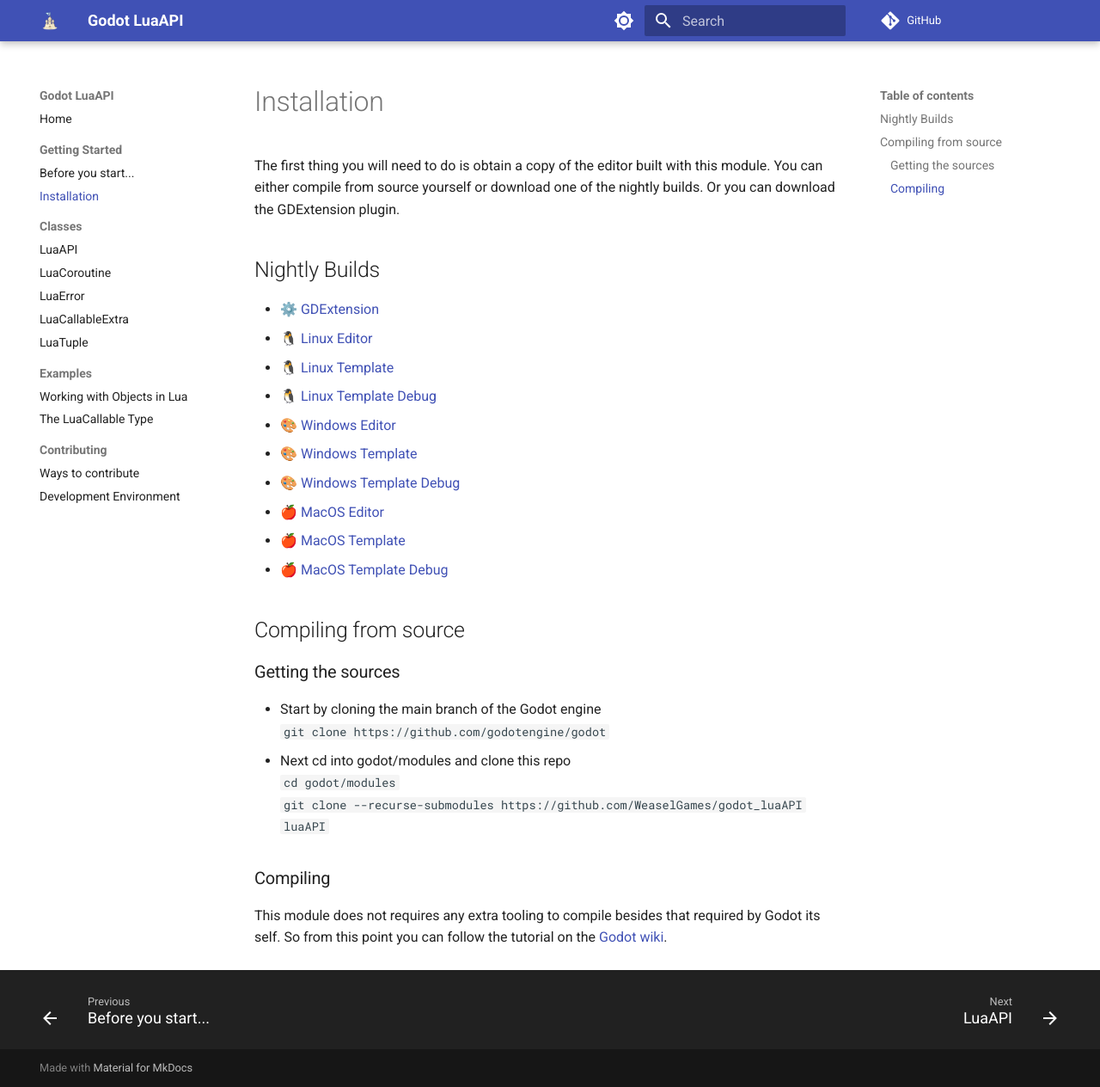
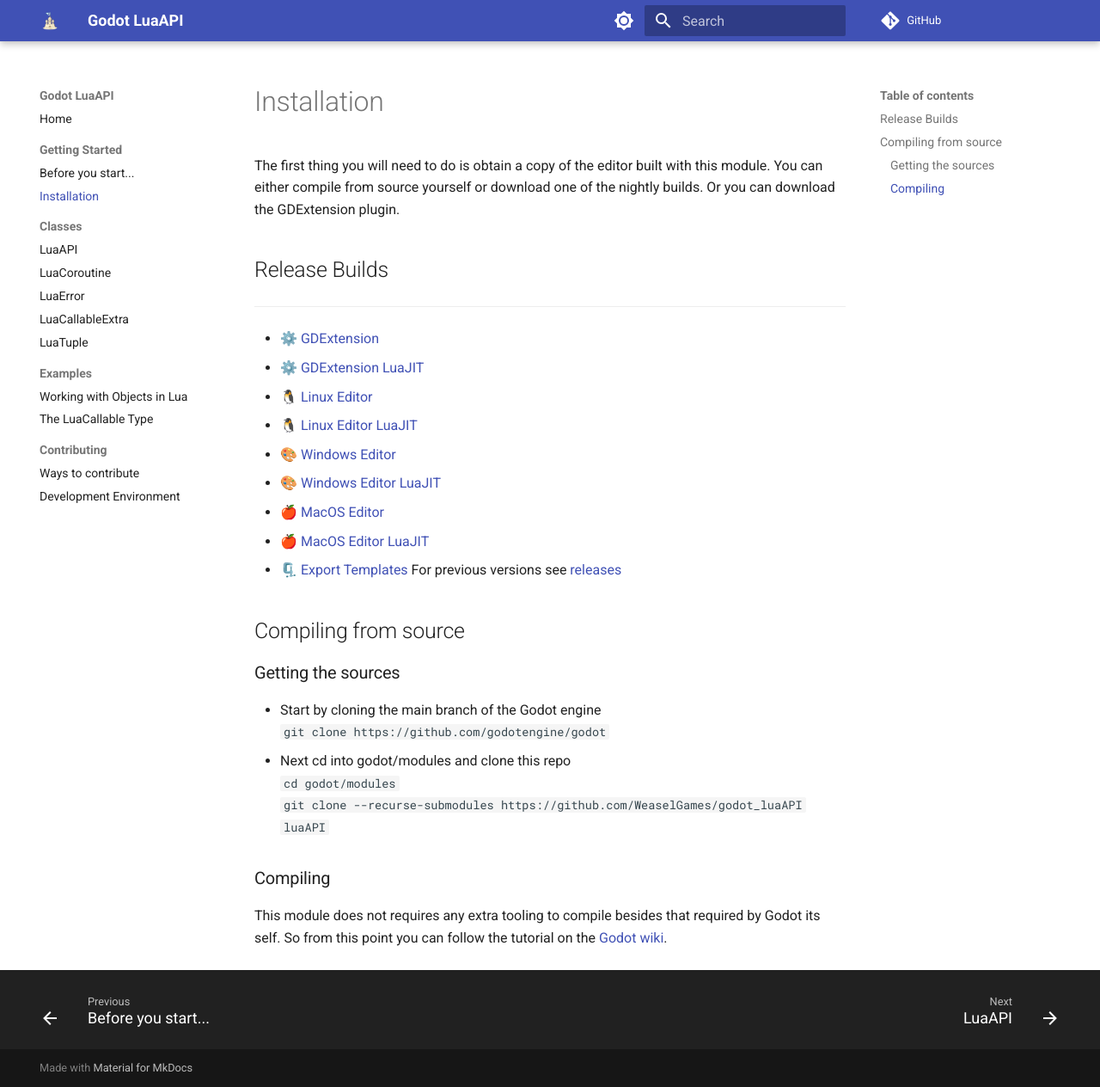
Before and after one commit to WeaselGames/godot_luaAPI_docs, an MkDocs documentation site: the page built from docs/getting_started/installation.md, in a window 1280 px wide and 1264 px high. Shown: the whole window at 86% size. Built offline with MkDocs 1.6.1 and Material for MkDocs 9.7.7, drawn with Linux system fonts in a browser that asks for light colours; comment, search, counter and statistics services are not loaded; the version menu is left out.

Commit message:
Changes for beta7

```diff
--- a/docs/getting_started/installation.md
+++ b/docs/getting_started/installation.md
@@ -2,17 +2,18 @@
 
 The first thing you will need to do is obtain a copy of the editor built with this module. You can either compile from source yourself or download one of the nightly builds. Or you can download the GDExtension plugin.
 
-## Nightly Builds
-- [⚙️ GDExtension](https://nightly.link/WeaselGames/godot_luaAPI/workflows/gdextension/main/godot_luaAPI.zip)
-- [🐧 Linux Editor](https://nightly.link/WeaselGames/godot_luaAPI/workflows/linux/main/linux-editor.zip)
-- [🐧 Linux Template](https://nightly.link/WeaselGames/godot_luaAPI/workflows/linux/main/linux-template-release.zip)
-- [🐧 Linux Template Debug](https://nightly.link/WeaselGames/godot_luaAPI/workflows/linux/main/linux-template-debug.zip)
-- [🎨 Windows Editor](https://nightly.link/WeaselGames/godot_luaAPI/workflows/windows/main/windows-editor.zip)
-- [🎨 Windows Template](https://nightly.link/WeaselGames/godot_luaAPI/workflows/windows/main/windows-template.zip)
-- [🎨 Windows Template Debug](https://nightly.link/WeaselGames/godot_luaAPI/workflows/windows/main/windows-template-debug.zip)
-- [🍎 MacOS Editor](https://nightly.link/WeaselGames/godot_luaAPI/workflows/macos/main/macos-editor.zip)
-- [🍎 MacOS Template](https://nightly.link/WeaselGames/godot_luaAPI/workflows/macos/main/macos-template.zip)
-- [🍎 MacOS Template Debug](https://nightly.link/WeaselGames/godot_luaAPI/workflows/macos/main/macos-template-debug.zip)
+## Release Builds
+---------------
+- [⚙️ GDExtension](https://github.com/WeaselGames/godot_luaAPI/releases/latest/download/gdextension.zip)
+- [⚙️ GDExtension LuaJIT](https://github.com/WeaselGames/godot_luaAPI/releases/latest/download/gdextension-LuaJIT.zip)
+- [🐧 Linux Editor](https://github.com/WeaselGames/godot_luaAPI/releases/latest/download/linux-editor.zip)
+- [🐧 Linux Editor LuaJIT](https://github.com/WeaselGames/godot_luaAPI/releases/latest/download/linux-editor-luajit.zip)
+- [🎨 Windows Editor](https://github.com/WeaselGames/godot_luaAPI/releases/latest/download/windows-editor.zip)
+- [🎨 Windows Editor LuaJIT](https://github.com/WeaselGames/godot_luaAPI/releases/latest/download/windows-editor-luajit.zip)
+- [🍎 MacOS Editor](https://github.com/WeaselGames/godot_luaAPI/releases/latest/download/macos-editor.zip)
+- [🍎 MacOS Editor LuaJIT](https://github.com/WeaselGames/godot_luaAPI/releases/latest/download/macos-editor-luajit.zip)
+- [🗜️ Export Templates](https://github.com/WeaselGames/godot_luaAPI/releases/latest/download/export-templates.tpz)
+For previous versions see [releases](https://github.com/WeaselGames/godot_luaAPI/releases)
 
 ## Compiling from source
 
```
Also changed, not shown: docs/classes/lua_api.md (+17 -0 lines), docs/examples/objects.md (+3 -0 lines).
